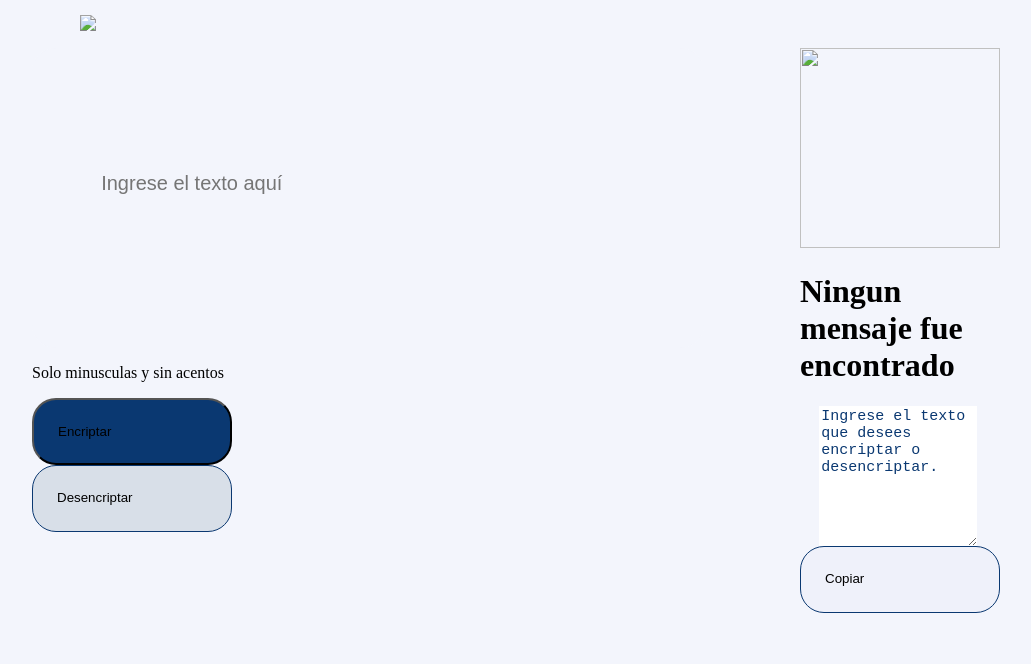
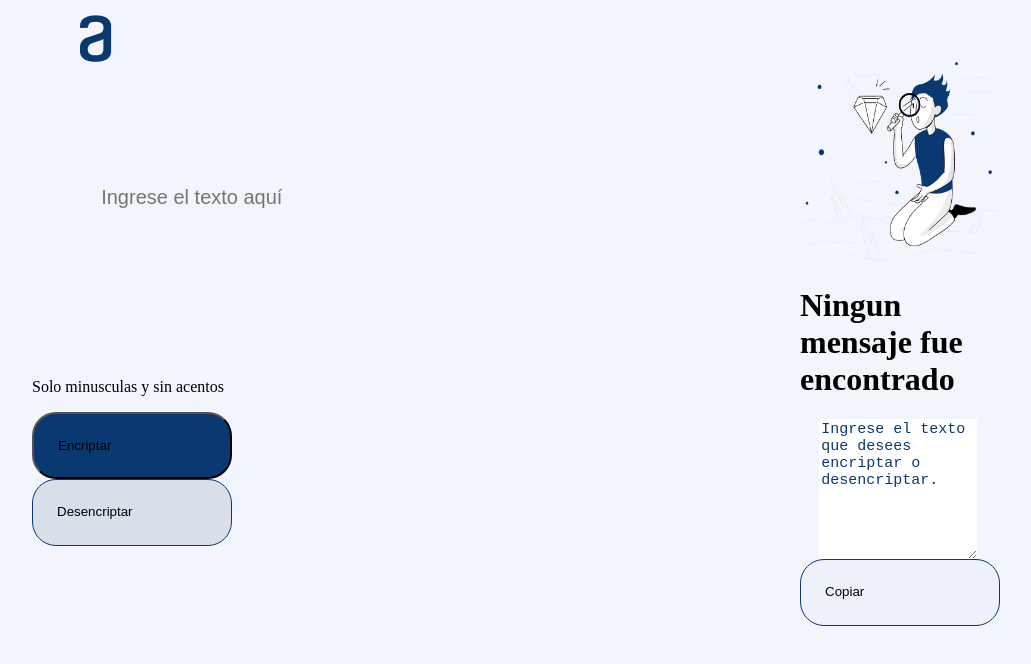
Before and after one commit to jonatandlc/encriptador, a plain HTML site: page docs/index.html in a window 1280 px wide. Shown: the whole page, without its empty margins (128-1159 px from the left). Drawn offline with Linux system fonts and the light colour scheme.

Commit message:
Update index.html

```diff
--- a/docs/index.html
+++ b/docs/index.html
@@ -10,7 +10,7 @@
 
     <div class="container">
       <div class="logo">
-      <img class="logoImg" src="../img/logo.png">
+      <img class="logoImg" src="../src/logo.png">
       <h1 class=title> </h1>
       </div>
       <div class="left">
@@ -19,7 +19,7 @@
       </div>
       <div class="right">
 
-        <img src="../img/muneco.png" id="imgDer">
+        <img src="../src/muneco.png" id="imgDer">
         <h1 id="texto"> Ningun mensaje fue encontrado</h1>
         <textarea id="texto2" name="name" rows="8" cols="80">Ingrese el texto que desees encriptar o desencriptar.</textarea>
         <button id="copiar" type="button" name="button" onclick="copy()"> Copiar </button>
```
